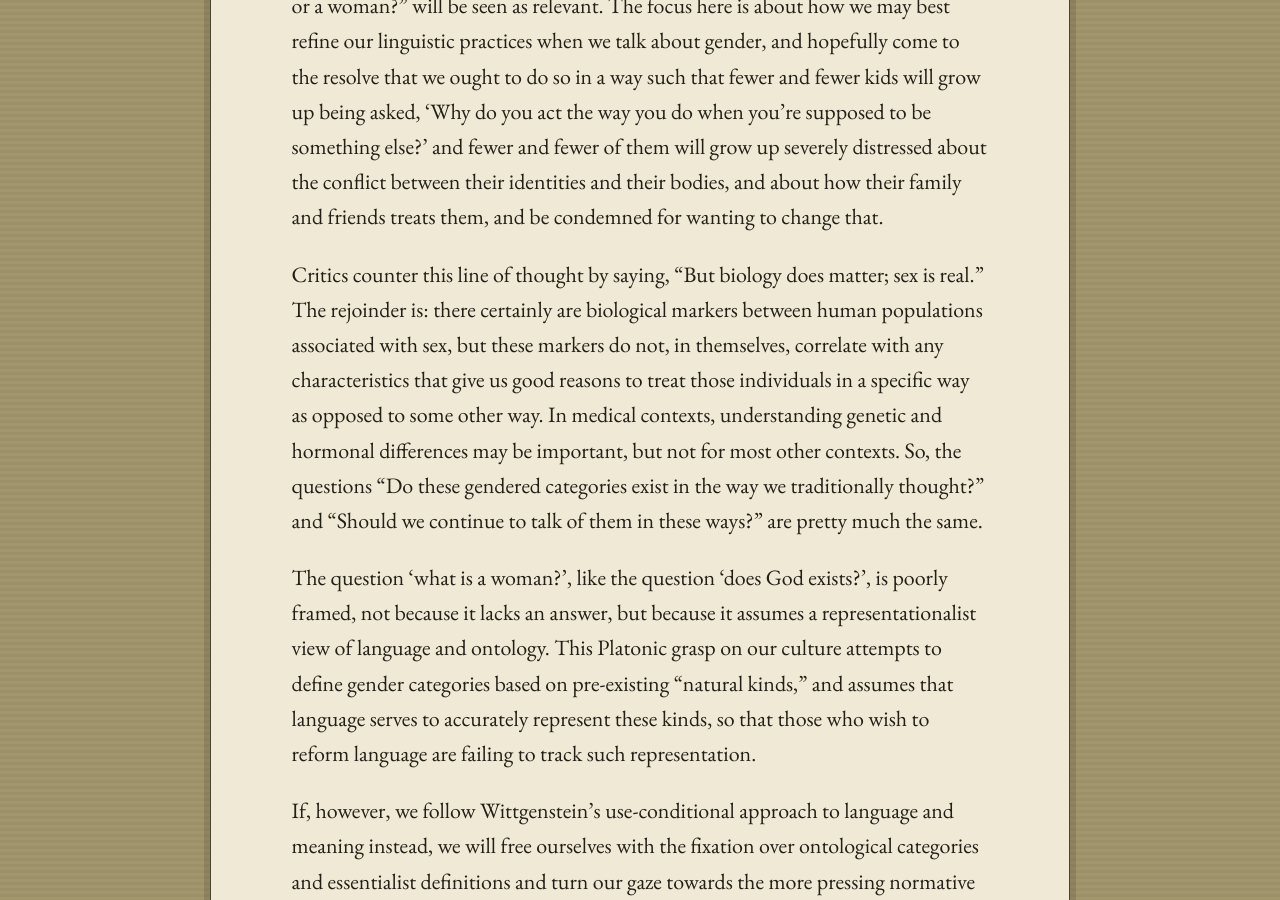
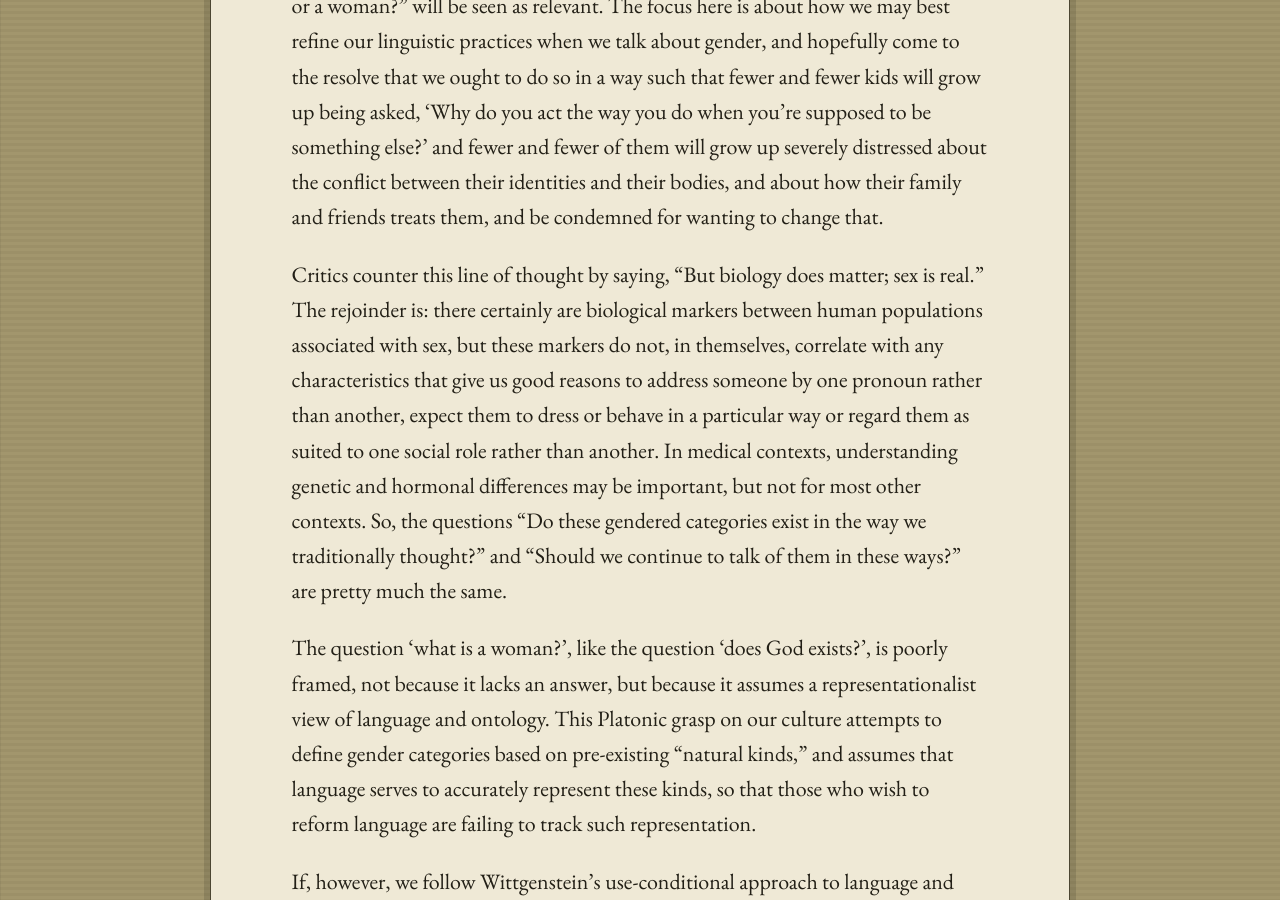
Before and after one commit to Catofminerva/Catofminerva.github.io, a Jekyll site: the page built from _posts/2022-10-03-woman.md, in a window 1280 px wide and 900 px high, scrolled down 2597 px. Built offline with Jekyll 4.4.1, drawn with Linux system fonts in a browser that asks for light colours; comment, search, counter and statistics services are not loaded; some of the changed text lies outside the part shown.

Commit message:
Update 2022-10-03-woman.md

```diff
--- a/_posts/2022-10-03-woman.md
+++ b/_posts/2022-10-03-woman.md
@@ -21,7 +21,7 @@ What is shared between both camps is the adherence to what Heidegger called “o
 
 In a similar vein, the question of whether gender categories are 'real' in an ontological sense is much less pertinent than the question of how we can best refine our linguistic practices when we talk about gender. It is often said, for example, that we should use language that affirms a person’s identity and experiences, such as saying "assigned female at birth (AFAB)" or "assigned male at birth (AMAB)" rather than "biologically female/male”, that we should refer to people by their preferred pronouns, update public signage to use more inclusive language, and to stop using the concepts “tranny” and “she-male”. The idea is to lessen the chances that questions like "What was their biological sex?" or "Is this person 'really' a man or a woman?" will be seen as relevant. The focus here is about how we may best refine our linguistic practices when we talk about gender, and hopefully come to the resolve that we ought to do so in a way such that fewer and fewer kids will grow up being asked, 'Why do you act the way you do when you're supposed to be something else?' and fewer and fewer of them will grow up severely distressed about the conflict between their identities and their bodies, and about how their family and friends treats them, and be condemned for wanting to change that.
 
-Critics counter this line of thought by saying, "But biology does matter; sex is real." The rejoinder is: there certainly are biological markers between human populations associated with sex, but these markers do not, in themselves, correlate with any characteristics that give us good reasons to treat those individuals in a specific way as opposed to some other way. In medical contexts, understanding genetic and hormonal differences may be important, but not for most other contexts. So, the questions "Do these gendered categories exist in the way we traditionally thought?" and "Should we continue to talk of them in these ways?" are pretty much the same.
+Critics counter this line of thought by saying, "But biology does matter; sex is real." The rejoinder is: there certainly are biological markers between human populations associated with sex, but these markers do not, in themselves, correlate with any characteristics that give us good reasons to address someone by one pronoun rather than another, expect them to dress or behave in a particular way or regard them as suited to one social role rather than another. In medical contexts, understanding genetic and hormonal differences may be important, but not for most other contexts. So, the questions "Do these gendered categories exist in the way we traditionally thought?" and "Should we continue to talk of them in these ways?" are pretty much the same.
 
 The question 'what is a woman?', like the question ‘does God exists?’, is poorly framed, not because it lacks an answer, but because it assumes a representationalist view of language and ontology. This Platonic grasp on our culture attempts to define gender categories based on pre-existing "natural kinds," and assumes that language serves to accurately represent these kinds, so that those who wish to reform language are failing to track such representation.
 
```
